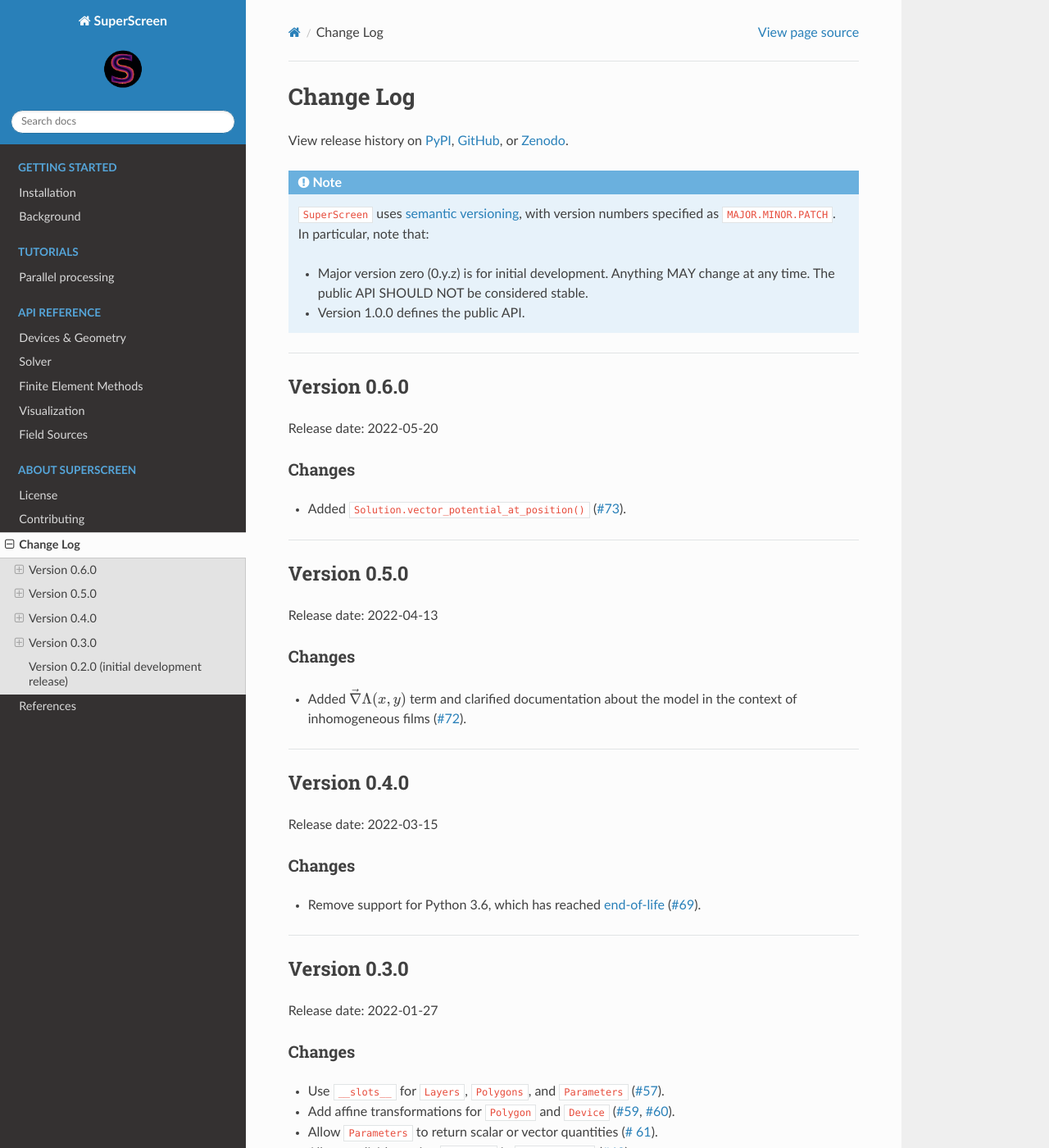
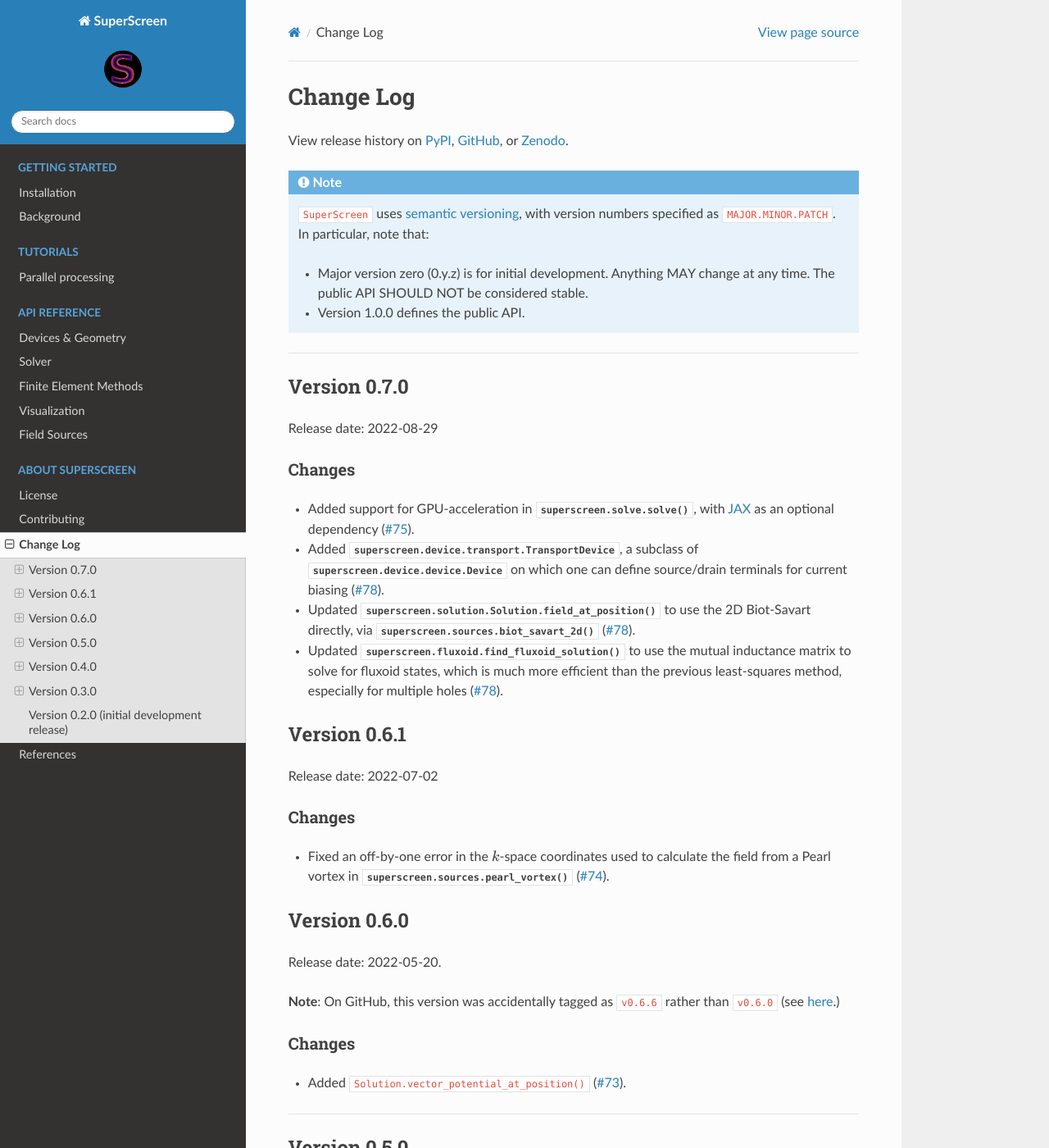
Before and after one commit to loganbvh/superscreen, a Sphinx documentation site: the page built from docs/about/changelog.rst, in a window 1280 px wide and 1400 px high. Shown: the whole window at 82% size. Built offline with Sphinx 7.4.7 and the Read the Docs theme 2.0.0, drawn with Linux system fonts in a browser that asks for light colours; pages that are not in the unit, such as notebooks, are missing from menus.

Commit message:
Bump version to 0.7.0 (#80)

```diff
--- a/docs/about/changelog.rst
+++ b/docs/about/changelog.rst
@@ -16,10 +16,42 @@ View release history on `PyPI <https://pypi.org/project/superscreen/#history>`_,
 
 ----
 
+Version 0.7.0
+-------------
+
+Release date: 2022-08-29
+
+Changes
+=======
+
+- Added support for GPU-acceleration in :func:`superscreen.solve.solve`, with `JAX <https://github.com/google/jax>`_
+  as an optional dependency (`#75 <https://github.com/loganbvh/superscreen/pull/75>`_).
+- Added :class:`superscreen.device.transport.TransportDevice`, a subclass of :class:`superscreen.device.device.Device` on which one can define
+  source/drain terminals for current biasing (`#78 <https://github.com/loganbvh/superscreen/pull/78>`_).
+- Updated :meth:`superscreen.solution.Solution.field_at_position` to use the 2D Biot-Savart directly,
+  via :meth:`superscreen.sources.biot_savart_2d` (`#78 <https://github.com/loganbvh/superscreen/pull/78>`_).
+- Updated :meth:`superscreen.fluxoid.find_fluxoid_solution` to use the mutual inductance matrix to solve for fluxoid states,
+  which is much more efficient than the previous least-squares method, especially for multiple holes
+  (`#78 <https://github.com/loganbvh/superscreen/pull/78>`_).
+
+Version 0.6.1
+-------------
+
+Release date: 2022-07-02
+
+Changes
+=======
+
+- Fixed an off-by-one error in the :math:`k`-space coordinates used to
+  calculate the field from a Pearl vortex in :meth:`superscreen.sources.pearl_vortex` (`#74 <https://github.com/loganbvh/superscreen/pull/74>`_).
+
 Version 0.6.0
 -------------
 
-Release date: 2022-05-20
+Release date: 2022-05-20.
+
+**Note**: On GitHub, this version was accidentally tagged as ``v0.6.6`` rather than ``v0.6.0``
+(see `here <https://github.com/loganbvh/superscreen/releases/tag/v0.6.6>`_.)
 
 Changes
 =======
--- a/superscreen/version.py
+++ b/superscreen/version.py
@@ -1,2 +1,2 @@
-__version_info__ = (0, 6, 1)
+__version_info__ = (0, 7, 0)
 __version__ = ".".join(map(str, __version_info__))
```
Also changed, not shown: 1 other file.
